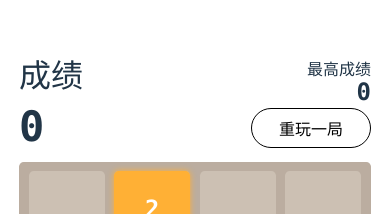
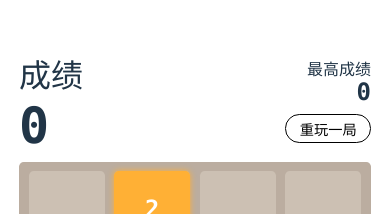
Before and after one commit to CyaCoan/2048, a Vue app: page /#/classic in a window 390 px wide. Shown: the part 139-353 px from the top of the page. Built offline with nearby package versions, Linux system fonts and the light colour scheme.

Commit message:
change sizes

```diff
--- a/src/App.vue
+++ b/src/App.vue
@@ -12,7 +12,7 @@
 
 import { setRem } from './utils/resize'
 
-const resize = () => setRem(656, 804)
+const resize = () => setRem(656, 852)
 
 resize()
 window.addEventListener('resize', resize)
--- a/src/components/ClassicGame.vue
+++ b/src/components/ClassicGame.vue
@@ -210,10 +210,10 @@ onKeyStroke(['ArrowRight', 'd'], () => {
     user-select: none;
 }
 
-@media screen and (max-width: 500px) {
+@media screen and (max-width: 500px){
     .score1 {
-        font-size: 42px;
-        bottom: -0.6rem;
+        font-size: 50px;
+        bottom: -1.2rem;
     }
 
     .score2 {
@@ -229,14 +229,14 @@ onKeyStroke(['ArrowRight', 'd'], () => {
     }
 
     .button {
-        width: 120px;
-        height: 40px;
-        border-radius: 20px;
-        font-size: 16px;
+        width: 9rem;
+        height: 3rem;
+        border-radius: 1.5rem;
+        font-size: 1.5rem;
     }
 
     .new-game {
-        bottom: 0.5rem;
+        bottom: 1rem;
     }
 }
 
```
